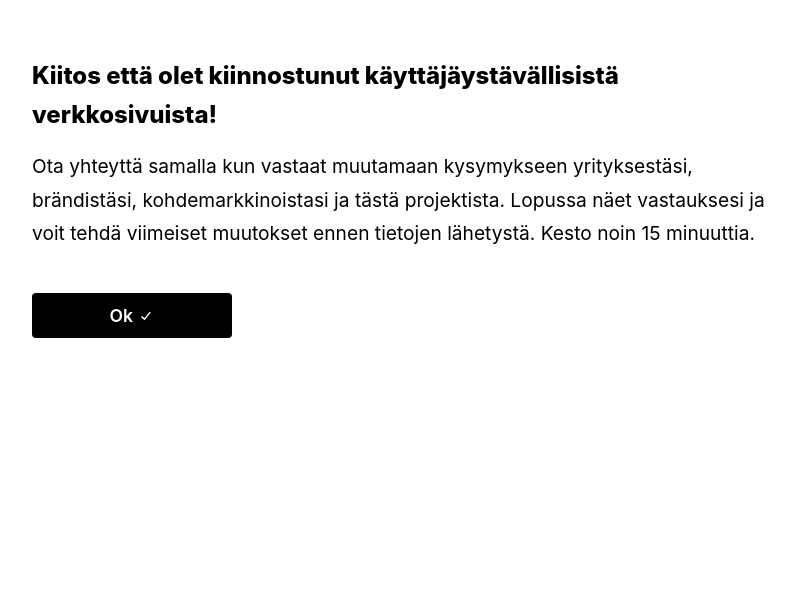
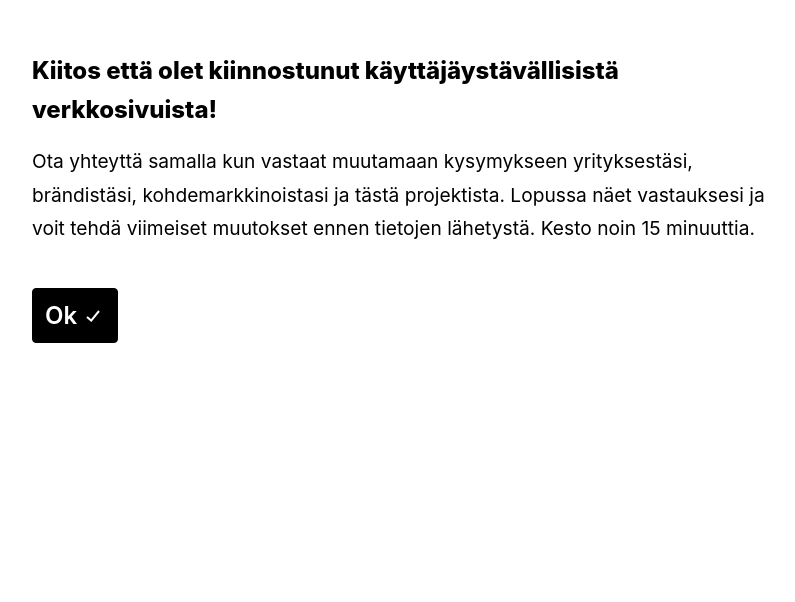
Before and after one commit to digiaalto/etusivu, a Next.js app: page /tilaa-verkkosivu in a window 1280 px wide. Shown: the part 198-800 px from the top of the page, without its empty margins (240-1035 px from the left). Built offline with nearby package versions, Linux system fonts and the light colour scheme; a small style sheet from the web is missing.

Commit message:
added animation, fixed bugs

```diff
--- a/components/LP_Quote.js
+++ b/components/LP_Quote.js
@@ -18,7 +18,7 @@ const LP_Quote = () => {
         rel="noreferrer noopener"
         className={styles.source}
       >
-        —Google I/O 2019
+        —Google I/O (youtube)
       </a>
     </div>
   )
--- a/components/utility/FunctionButton.js
+++ b/components/utility/FunctionButton.js
@@ -7,7 +7,6 @@ const FunctionButton = (props) => {
     <button
       type={type}
       className={`${styles.functionButton} ${!text && styles.noText}`}
-      style={disabled ? { backgroundColor: "#ccc" } : null}
       onClick={onClick ? onClick : null}
       name={name}
       disabled={disabled}
--- a/package.json
+++ b/package.json
@@ -26,6 +26,7 @@
     "node-fetch": "^2.6.1",
     "prop-types": "^15.7.2",
     "react": "16.13.1",
+    "react-awesome-reveal": "^3.4.0",
     "react-cookie": "^4.0.3",
     "react-device-detect": "^1.14.0",
     "react-dom": "16.13.1",
--- a/styles/FormApp.module.sass
+++ b/styles/FormApp.module.sass
@@ -75,20 +75,16 @@ $color: map-get($colors, textDark)
   color: map-get($colors, textDark)
   border: 1px solid #ccc
   font-size: 1.1rem
+  transition: all 0.1s ease
+  border-radius: 4px
 
   &:hover
-    color: map-get($colors, textDark)
     border: 1px solid map-get($colors, textDark)
+
   svg
     margin-right: 8px
+    margin-left: -6px
 
-
-// .prevBtnIcon
-//   font-weight: 800
-//   font-size: 1rem
-//   margin-left: -2px
-//   polyline
-//     stroke: map-get($colors, textDark)
 
 .element
   flex-direction: column
--- a/styles/functionButton.module.sass
+++ b/styles/functionButton.module.sass
@@ -1,25 +1,38 @@
 @import "partials"
 
 .functionButton
+  min-width: 50px
+  margin: 0.66rem 0
+  padding: 0.75rem
   display: inline-flex
   align-items: center
   justify-content: center
-  min-width: 200px
-  margin: 0.66rem 0
-  padding: 0.75rem
-  font-size: 1.1rem
+  font-size: 1.5rem
   font-weight: 600
-  border-radius: 4px
   transition: all 0.1s ease
   border-radius: 4px
-  color: map-get($colors, textLight) !important
+  border: 1px solid map-get($colors, textDark)
+  color: map-get($colors, textLight)
   background-color: map-get($colors, textDark)
-  border: 1px solid map-get($colors, textDark)
   transition: all 0.2s ease
-  border: none
   pointer-events: auto
   cursor: pointer
   user-select: none
+
+  &:disabled
+    background-color: #ccc !important
+    border-color: transparent !important
+    &:hover
+      svg
+        polyline
+          stroke: #fff !important
+
+  &:hover
+    background-color: transparent
+    color: map-get($colors, textDark)
+    svg
+      polyline
+        stroke: map-get($colors, textDark)
 
   &:focus
     outline-color: map-get($colors, secondary)
@@ -29,9 +42,6 @@
     polyline
       stroke: map-get($colors, textLight)
 
-.disabled
-  background-color: map-get($colors, textGray) !important
-
 .noText
   svg
     margin-left: 0
--- a/styles/globals.sass
+++ b/styles/globals.sass
@@ -11,19 +11,32 @@ $defaultFont: "Inter",-apple-system,BlinkMacSystemFont,"Segoe UI","Roboto","Oxyg
 	-webkit-font-smoothing: antialiased
 	-moz-osx-font-smoothing: grayscale
 
+// Selection highlight color
 ::selection
 	color: #fff
 	background: map-get($colors, primary)
 
-// font styles and normalization
 html
 	scroll-behavior: smooth
+
 body
+	margin: 0
 	font-size: 16px
 	font-family: $defaultFont
 	font-weight: 400
 	line-height: 1.75
-	margin: 0
+
+	// Scrollbar styling
+	scrollbar-width: thin
+	scrollbar-color: #eaeaea
+	&::-webkit-scrollbar
+		width: 1rem
+	&::-webkit-scrollbar-track
+		background: #eaeaea
+	&::-webkit-scrollbar-thumb
+		background-color: map-get($colors, textDark)
+		&:active
+			background-color: #333
 
 input, textarea, button
 	font-family: $defaultFont
@@ -40,39 +53,44 @@ p
 	margin-bottom: 1rem
 
 h1, h2, h3, h4, h5
-	// margin: 3rem 0 1.38rem
 	font-weight: 400
 	line-height: 1.3
+
 h1
 	margin-top: 0
 	font-size: $h1Size
+
 h2
 	font-size: $h2Size
+
 h3
 	font-size: $h3Size
+
 h4
 	font-size: $h4Size
+
 h5
 	font-size: $h5Size
+
 small, .text_small
 	font-size: 0.8rem
 
-// other
 img
 	display: block
 	margin: 0
 	padding: 0
 
-// custom classes
+// Custom classes.
 .bold
 	font-weight: 600
+
 .header
 	font-size: 1.75rem
 	line-height: 1.3
 	font-weight: 800
 	max-width: $sectionHeaderWidth
 
-// media queries
+// MEDIA QUERIES
 @media (min-width: map-get($bp, laptop))
 	.header
 		max-width: 40rem
```
Also changed, not shown: components/LP_Problem.js (+12 -9 lines), components/LP_Solution.js (+10 -11 lines), 2 other files (tests, documents, lock files or other folders).
